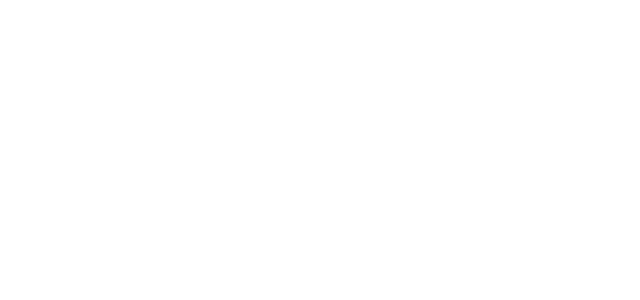
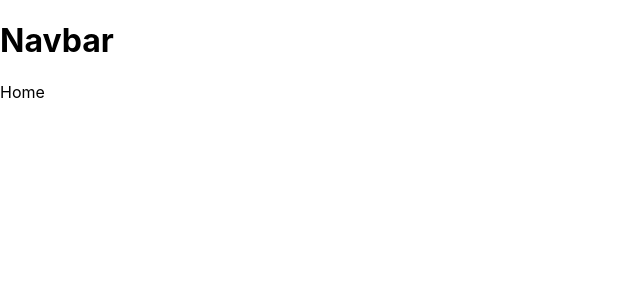
Before and after one commit to Narendhar67/TastyKichen, a React (Create React App) app: page / in a window 1280 px wide. Shown: the top 300 px of the page, without its empty margins (0-640 px from the left). Built offline with nearby package versions, Linux system fonts and the light colour scheme; a small style sheet from the web is missing; a web font is replaced by a local one.

Commit message:
login updtaed and Home created

```diff
--- a/src/App.js
+++ b/src/App.js
@@ -1,6 +1,7 @@
 import {Route, Switch} from 'react-router-dom'
 
 import Login from './components/Login'
+import Home from './components/Home'
 
 import './App.css'
 
@@ -20,7 +21,8 @@ const sortByOptions = [
 const App = () => (
   <>
     <Switch>
-      <Route path="/login" component={Login} />
+      <Route exact path="/login" component={Login} />
+      <Route exact path="/" component={Home} />
     </Switch>
   </>
 )
--- /dev/null
+++ b/src/components/Home/index.js
@@ -0,0 +1,18 @@
+import {Component} from 'react'
+
+import Navbar from '../Navbar'
+
+class Home extends Component {
+  state = {selectedTab: ''}
+
+  render() {
+    return (
+      <>
+        <Navbar />
+        <div>Home</div>
+      </>
+    )
+  }
+}
+
+export default Home
--- a/src/components/Login/index.js
+++ b/src/components/Login/index.js
@@ -8,6 +8,7 @@ class Login extends Component {
 
   getData = async e => {
     e.preventDefault()
+    const {history} = this.props
     const {username, password} = this.state
     const url = 'https://apis.ccbp.in/login'
     const userData = {
@@ -21,9 +22,10 @@ class Login extends Component {
     const response = await fetch(url, options)
     const data = await response.json()
 
-
     if (response.ok === true) {
       Cookies.set('jwtToken', data.jwt_token, {expires: 1})
+      this.setState({LoginError: false})
+      history.push('/')
     } else {
       this.setState({LoginError: true})
     }
@@ -47,6 +49,7 @@ class Login extends Component {
             <h1 className="login-heading-mobile">Login</h1>
           </div>
 
+          {/* Input Form */}
           <form className="Login-box" onSubmit={this.getData}>
             <img
               src="img/MyProject_images/Frame 274logo.svg"
--- /dev/null
+++ b/src/components/Navbar/index.js
@@ -0,0 +1,11 @@
+import {Component} from 'react'
+
+class Navbar extends Component {
+  state = {selectedTab: ''}
+
+  render() {
+    return <h1>Navbar</h1>
+  }
+}
+
+export default Navbar
```
Also changed, not shown: src/components/Home/index.css (added), src/components/Navbar/index.css (added).
